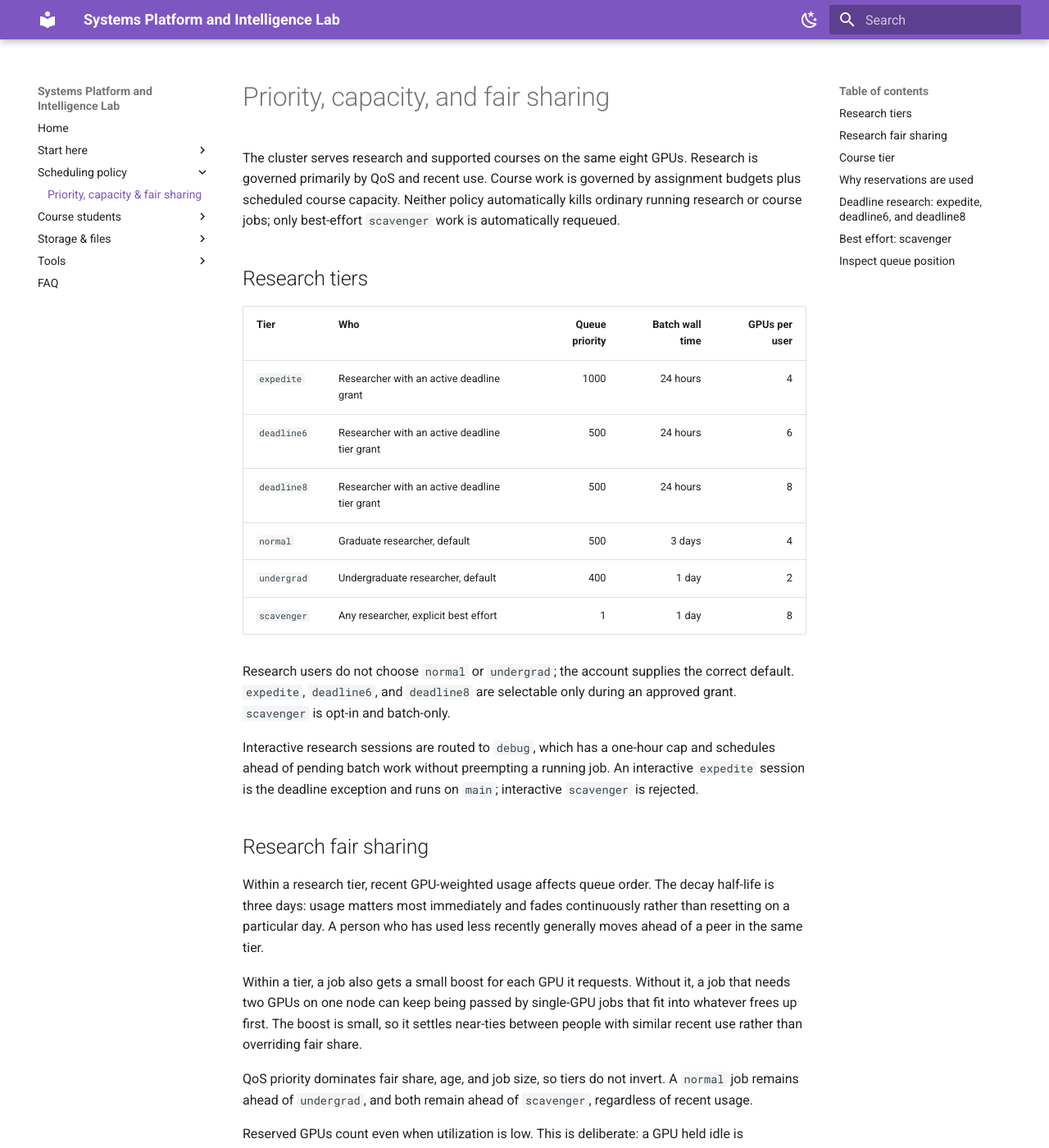
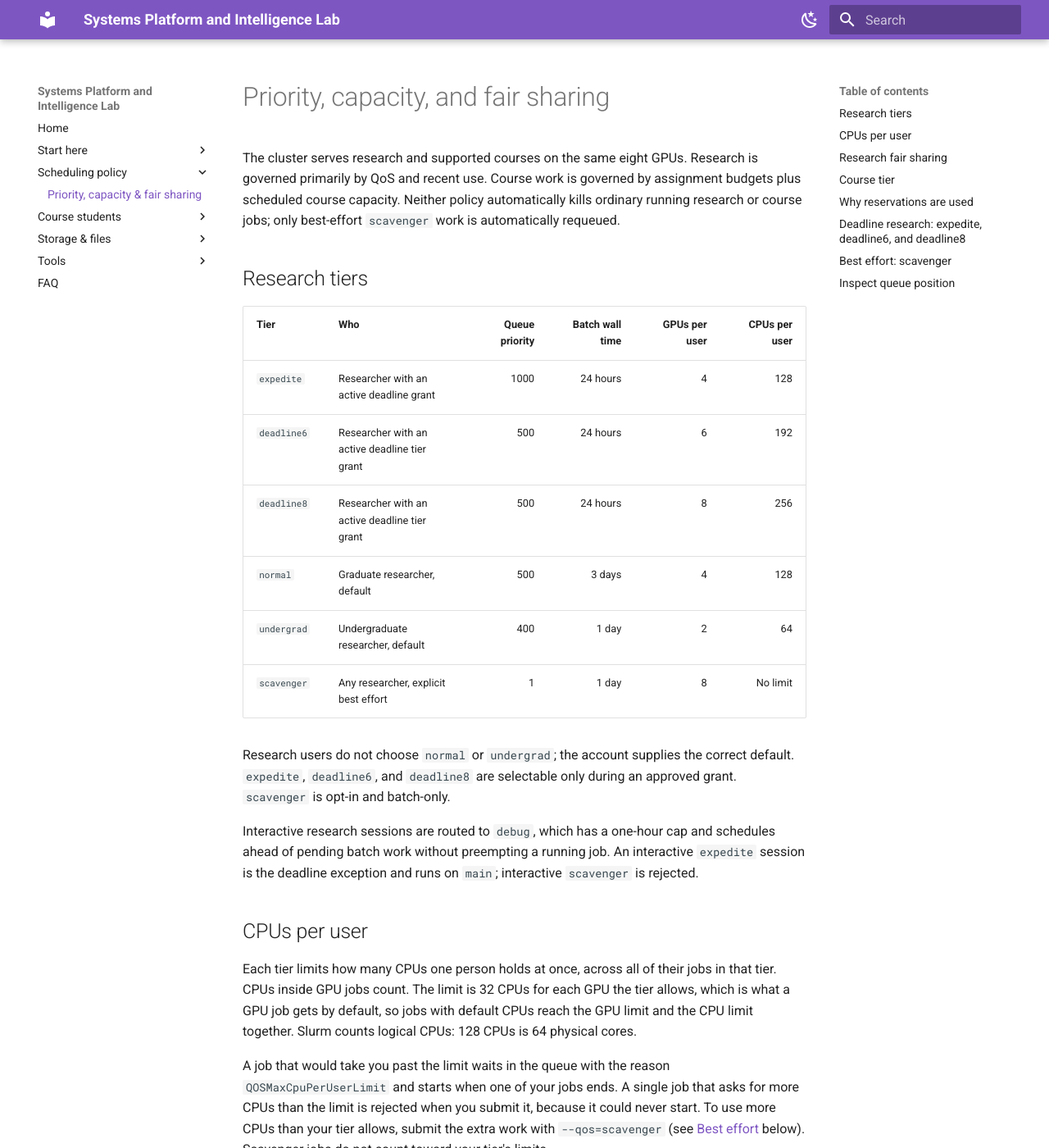
Before and after one commit to max-bromberg/platformx-wiki, an MkDocs documentation site: the page built from docs/priority.md, in a window 1280 px wide and 1400 px high. Shown: the whole window at 82% size. Built offline with MkDocs 1.6.1 and Material for MkDocs 9.7.7, drawn with Linux system fonts in a browser that asks for light colours; some of the changed text lies outside the part shown.

Commit message:
priority: document per-user CPU limits and scavenger overflow
Co-Authored-By: Claude Opus 5.5 <noreply@anthropic.com>

````diff
--- a/docs/priority.md
+++ b/docs/priority.md
@@ -4,18 +4,24 @@ The cluster serves research and supported courses on the same eight GPUs. Resear
 
 ## Research tiers
 
-| Tier | Who | Queue priority | Batch wall time | GPUs per user |
-| --- | --- | ---: | ---: | ---: |
-| `expedite` | Researcher with an active deadline grant | 1000 | 24 hours | 4 |
-| `deadline6` | Researcher with an active deadline tier grant | 500 | 24 hours | 6 |
-| `deadline8` | Researcher with an active deadline tier grant | 500 | 24 hours | 8 |
-| `normal` | Graduate researcher, default | 500 | 3 days | 4 |
-| `undergrad` | Undergraduate researcher, default | 400 | 1 day | 2 |
-| `scavenger` | Any researcher, explicit best effort | 1 | 1 day | 8 |
+| Tier | Who | Queue priority | Batch wall time | GPUs per user | CPUs per user |
+| --- | --- | ---: | ---: | ---: | ---: |
+| `expedite` | Researcher with an active deadline grant | 1000 | 24 hours | 4 | 128 |
+| `deadline6` | Researcher with an active deadline tier grant | 500 | 24 hours | 6 | 192 |
+| `deadline8` | Researcher with an active deadline tier grant | 500 | 24 hours | 8 | 256 |
+| `normal` | Graduate researcher, default | 500 | 3 days | 4 | 128 |
+| `undergrad` | Undergraduate researcher, default | 400 | 1 day | 2 | 64 |
+| `scavenger` | Any researcher, explicit best effort | 1 | 1 day | 8 | No limit |
 
 Research users do not choose `normal` or `undergrad`; the account supplies the correct default. `expedite`, `deadline6`, and `deadline8` are selectable only during an approved grant. `scavenger` is opt-in and batch-only.
 
 Interactive research sessions are routed to `debug`, which has a one-hour cap and schedules ahead of pending batch work without preempting a running job. An interactive `expedite` session is the deadline exception and runs on `main`; interactive `scavenger` is rejected.
+
+## CPUs per user
+
+Each tier limits how many CPUs one person holds at once, across all of their jobs in that tier. CPUs inside GPU jobs count. The limit is 32 CPUs for each GPU the tier allows, which is what a GPU job gets by default, so jobs with default CPUs reach the GPU limit and the CPU limit together. Slurm counts logical CPUs: 128 CPUs is 64 physical cores.
+
+A job that would take you past the limit waits in the queue with the reason `QOSMaxCpuPerUserLimit` and starts when one of your jobs ends. A single job that asks for more CPUs than the limit is rejected when you submit it, because it could never start. To use more CPUs than your tier allows, submit the extra work with `--qos=scavenger` (see [Best effort](#best-effort-scavenger) below). Scavenger jobs do not count toward your tier's limits.
 
 ## Research fair sharing
 
@@ -55,7 +61,7 @@ A grant adds the QoS to your account. It does not change the QoS of jobs you sub
 sbatch --qos=expedite --gres=gpu:1 --time=24:00:00 train.sh
 ```
 
-Expedite raises queue priority. The deadline tiers keep `normal` priority and raise the number of GPUs you can hold at once: 6 with `deadline6`, 8 with `deadline8`. Each node has two GPUs, so a job that uses more than two spans nodes:
+Expedite raises queue priority. The deadline tiers keep `normal` priority and raise the number of GPUs and CPUs you can hold at once: 6 GPUs and 192 CPUs with `deadline6`, 8 GPUs and 256 CPUs with `deadline8`. Each node has two GPUs, so a job that uses more than two spans nodes:
 
 ```bash
 sbatch --qos=deadline6 --nodes=3 --gres=gpu:2 --time=24:00:00 train.sh
@@ -67,11 +73,14 @@ When the grant ends, running jobs continue. Jobs still waiting in the queue with
 
 ## Best effort: `scavenger`
 
-Restartable research work can use otherwise idle GPUs:
+Restartable research work can use otherwise idle GPUs and CPUs beyond your tier's limits. Scavenger allows 8 GPUs per person and has no CPU limit:
 
 ```bash
 sbatch --qos=scavenger --gres=gpu:4 sweep.sh
+sbatch --qos=scavenger --cpus-per-task=64 --time=12:00:00 preprocess.sh
 ```
+
+For a job array that needs more CPUs than your tier allows, keep the tasks that fit under your limit in your default tier and submit the rest as a second array with `--qos=scavenger`.
 
 Scavenger has the lowest priority and may be requeued when higher-priority work needs its resources. The job restarts from the beginning unless the program writes and restores checkpoints. It cannot run interactively and is not available to course jobs.
 
````
